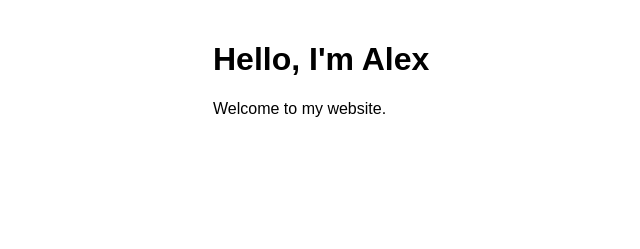
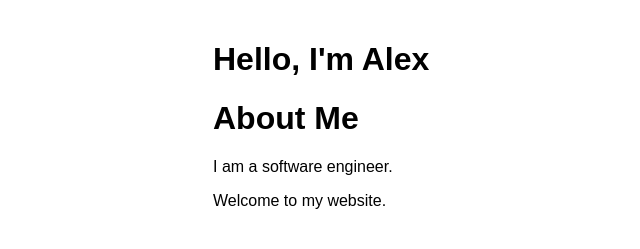
Before and after one commit to destany-2/destany-2.github.io, a plain HTML site: page index.html in a window 1280 px wide. Shown: the whole page, without its empty margins (27-667 px from the left). Drawn offline with Linux system fonts and the light colour scheme.

Commit message:
Add 'About Me' section to index.html

```diff
--- a/index.html
+++ b/index.html
@@ -7,6 +7,8 @@
 <body>
 
 <h1>Hello, I'm Alex</h1>
+<h1>About Me</h1>
+<p>I am a software engineer.</p>
 <p>Welcome to my website.</p>
 
 <script src="script.js"></script>
```
